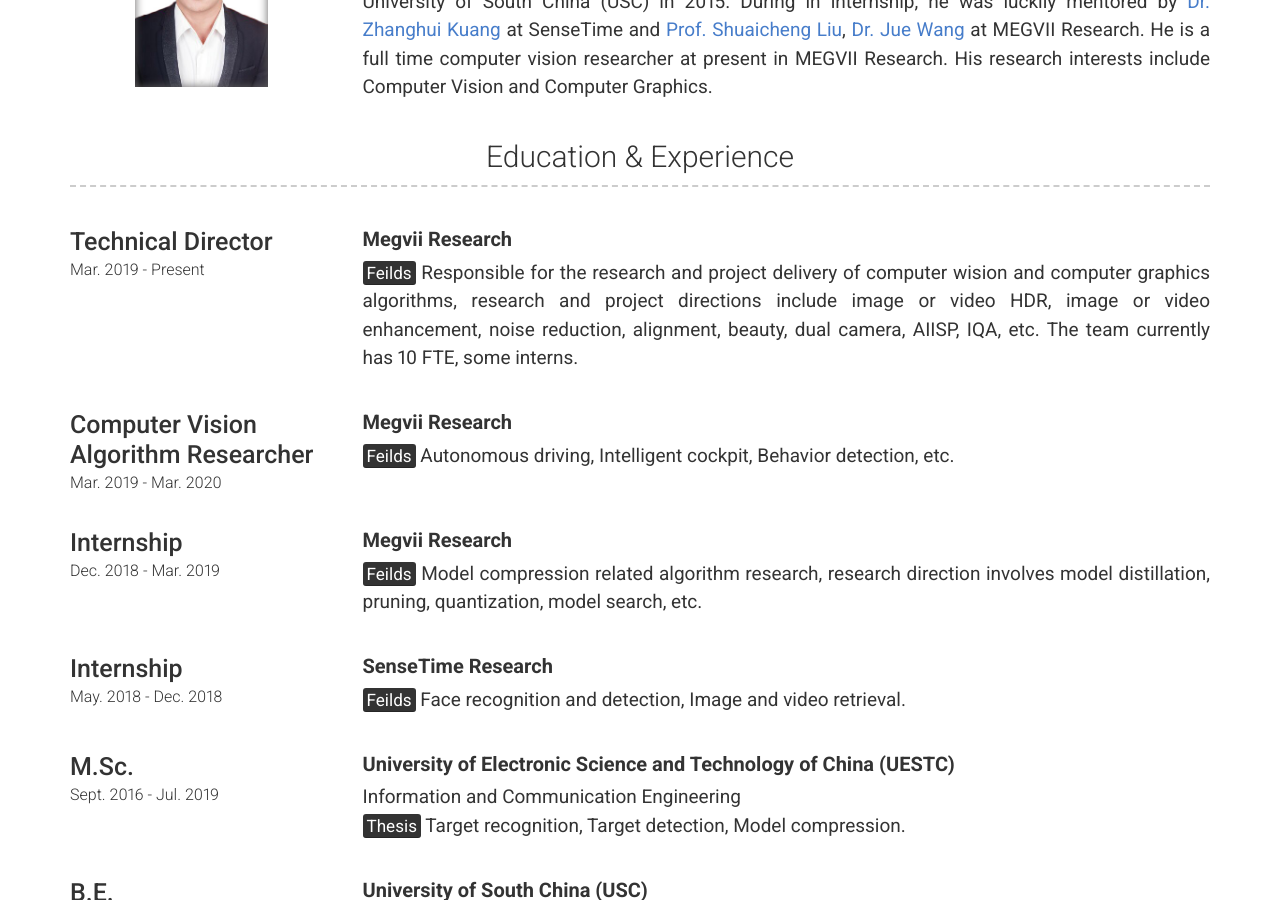
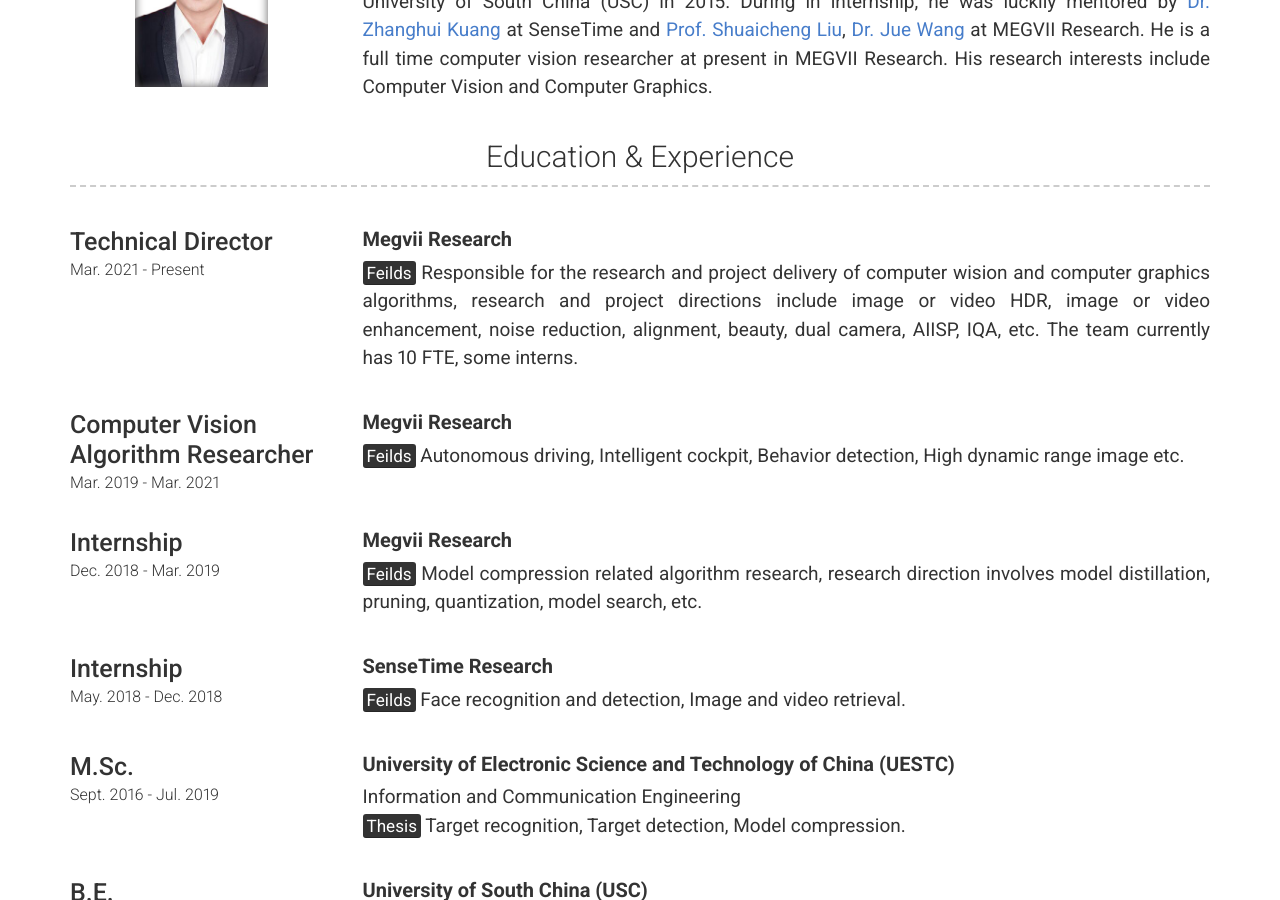
Before and after one commit to Hedlen/Hedlen.github.io, a Jekyll site: the page built from index.md, in a window 1280 px wide and 900 px high, scrolled down 400 px. Built offline with Jekyll 4.4.1, drawn with Linux system fonts in a browser that asks for light colours; nearby versions of some CDN libraries.

Commit message:
Update _config.yml

```diff
--- a/_config.yml
+++ b/_config.yml
@@ -59,7 +59,7 @@ content:
         # link: www.msg.group
         # link_text: msg.group
         # sub_title:
-        caption:  Mar. 2019 - Present
+        caption:  Mar. 2021 - Present
         description: | # this will include new lines to allow paragraphs
           ## **Megvii Research**
           <mark>Feilds</mark> Responsible for the research and project delivery of computer wision and computer graphics algorithms, research and project directions include image or video HDR, image or video enhancement, noise reduction, alignment, beauty, dual camera, AIISP, IQA, etc. The team currently has 10 FTE, some interns.
@@ -68,10 +68,10 @@ content:
         # link: www.msg.group
         # link_text: msg.group
         # sub_title:
-        caption:  Mar. 2019 - Mar. 2020
+        caption:  Mar. 2019 - Mar. 2021
         description: | # this will include new lines to allow paragraphs
           ## **Megvii Research**
-          <mark>Feilds</mark>  Autonomous driving, Intelligent cockpit, Behavior detection, etc.
+          <mark>Feilds</mark>  Autonomous driving, Intelligent cockpit, Behavior detection, High dynamic range image etc.
       - layout: left
         title: Internship
         # link: www.msg.group
```
